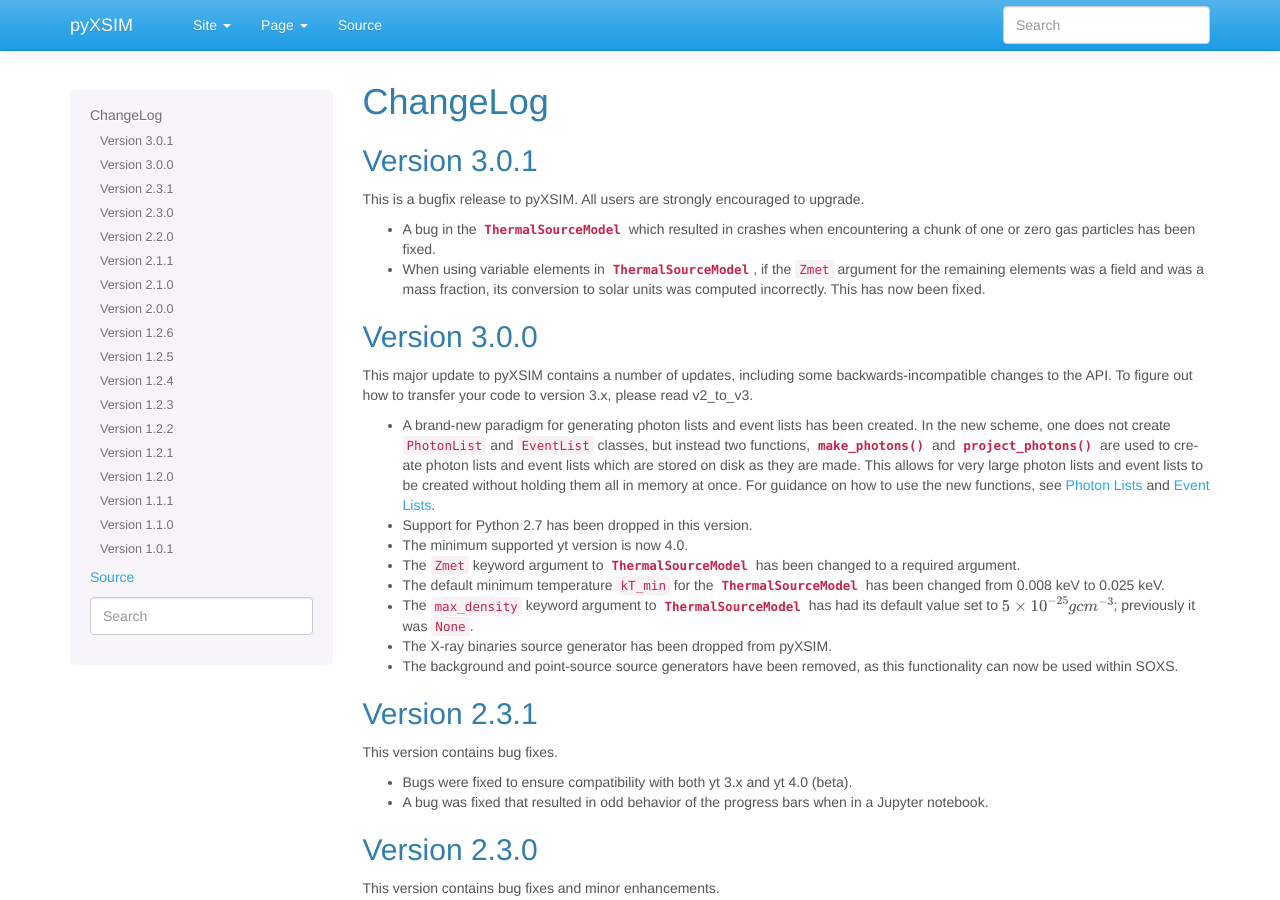
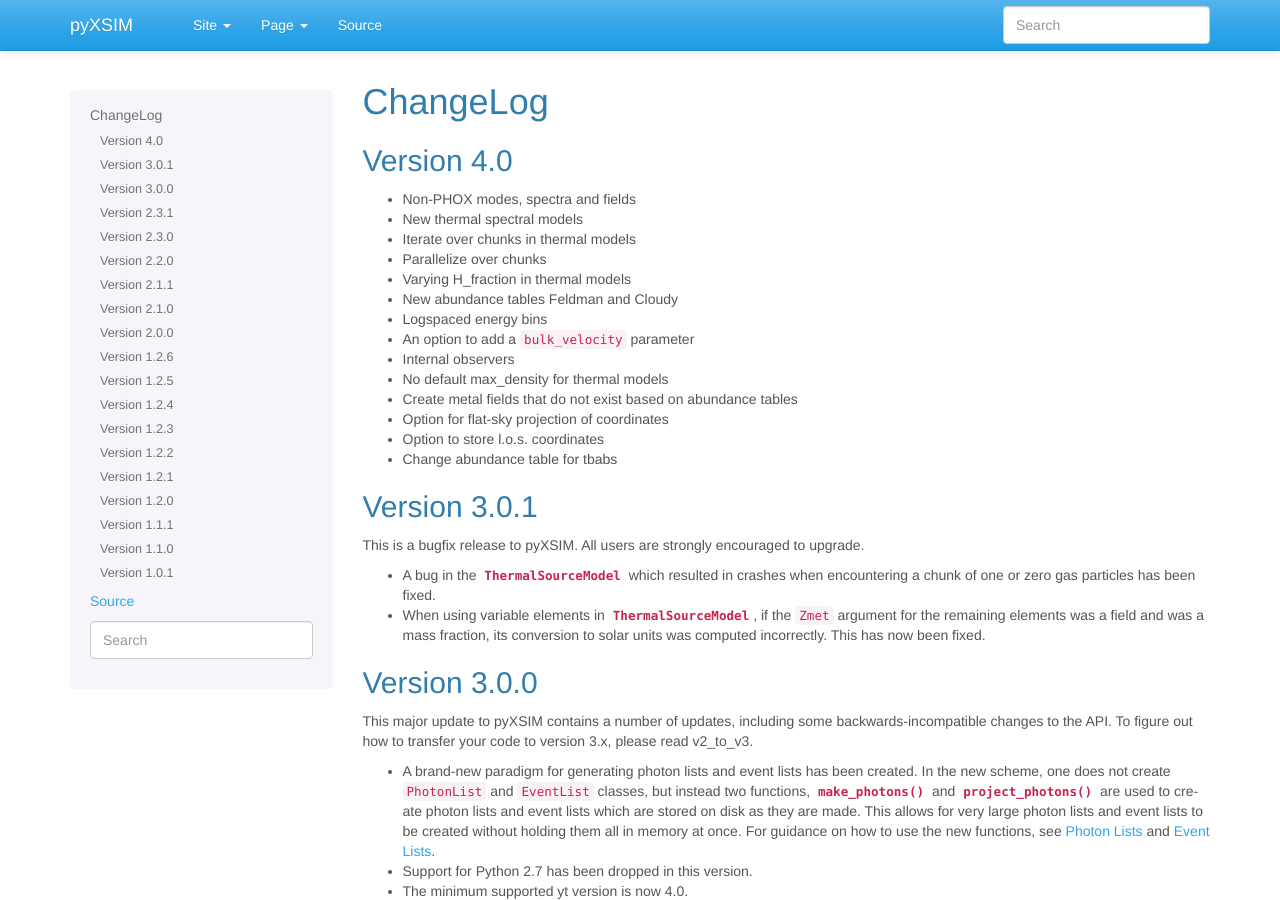
Before and after one commit to jzuhone/pyxsim, a Sphinx documentation site: the page built from doc/source/changelog.rst, in a window 1280 px wide and 900 px high. Built offline with Sphinx 7.4.7, drawn with Linux system fonts in a browser that asks for light colours; the version number could not be read and is left out.

Commit message:
A rough changelog to be filled out later

```diff
--- a/doc/source/changelog.rst
+++ b/doc/source/changelog.rst
@@ -2,6 +2,24 @@
 
 ChangeLog
 =========
+
+Version 4.0
+-----------
+
+* Non-PHOX modes, spectra and fields
+* New thermal spectral models
+* Iterate over chunks in thermal models
+* Parallelize over chunks
+* Varying H_fraction in thermal models
+* New abundance tables Feldman and Cloudy
+* Logspaced energy bins
+* An option to add a ``bulk_velocity`` parameter
+* Internal observers
+* No default max_density for thermal models
+* Create metal fields that do not exist based on abundance tables
+* Option for flat-sky projection of coordinates
+* Option to store l.o.s. coordinates
+* Change abundance table for tbabs
 
 Version 3.0.1
 -------------
```
